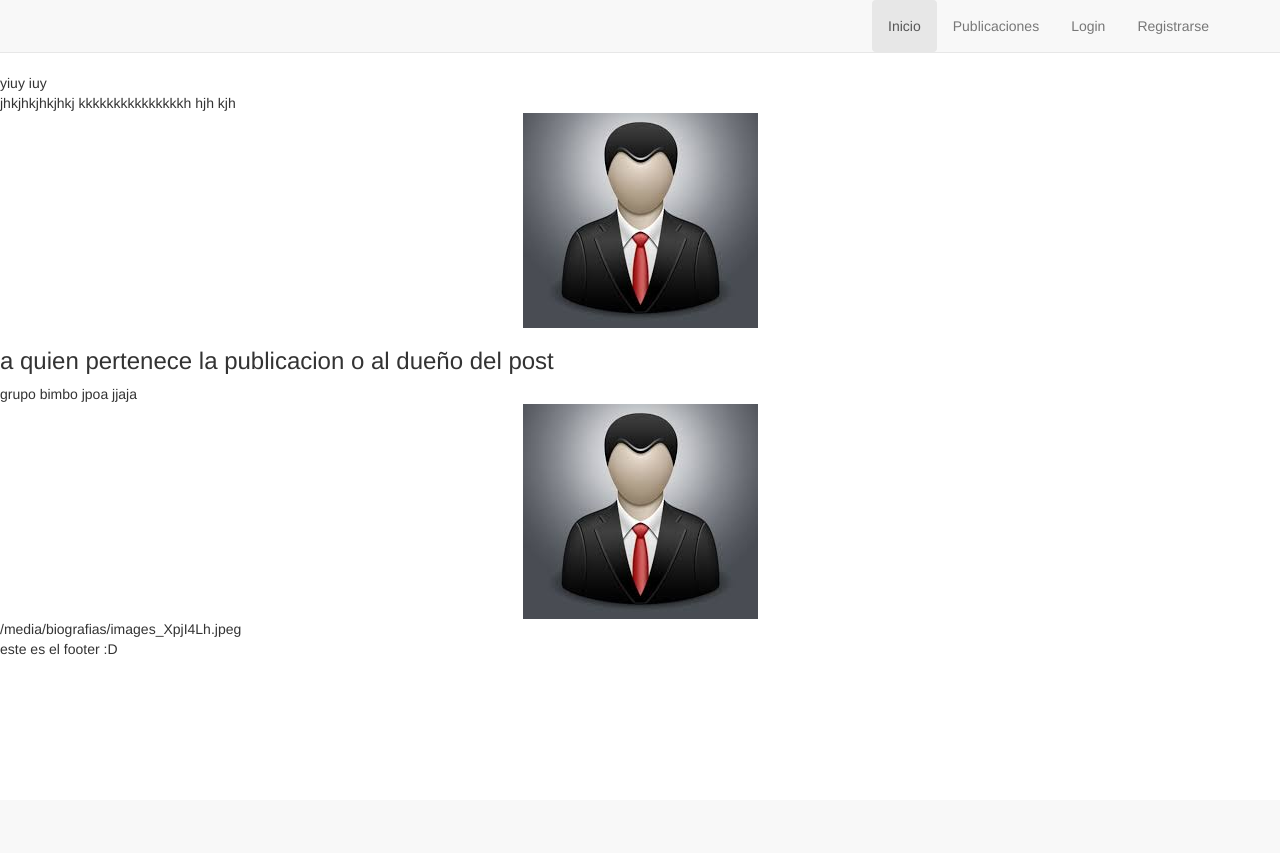
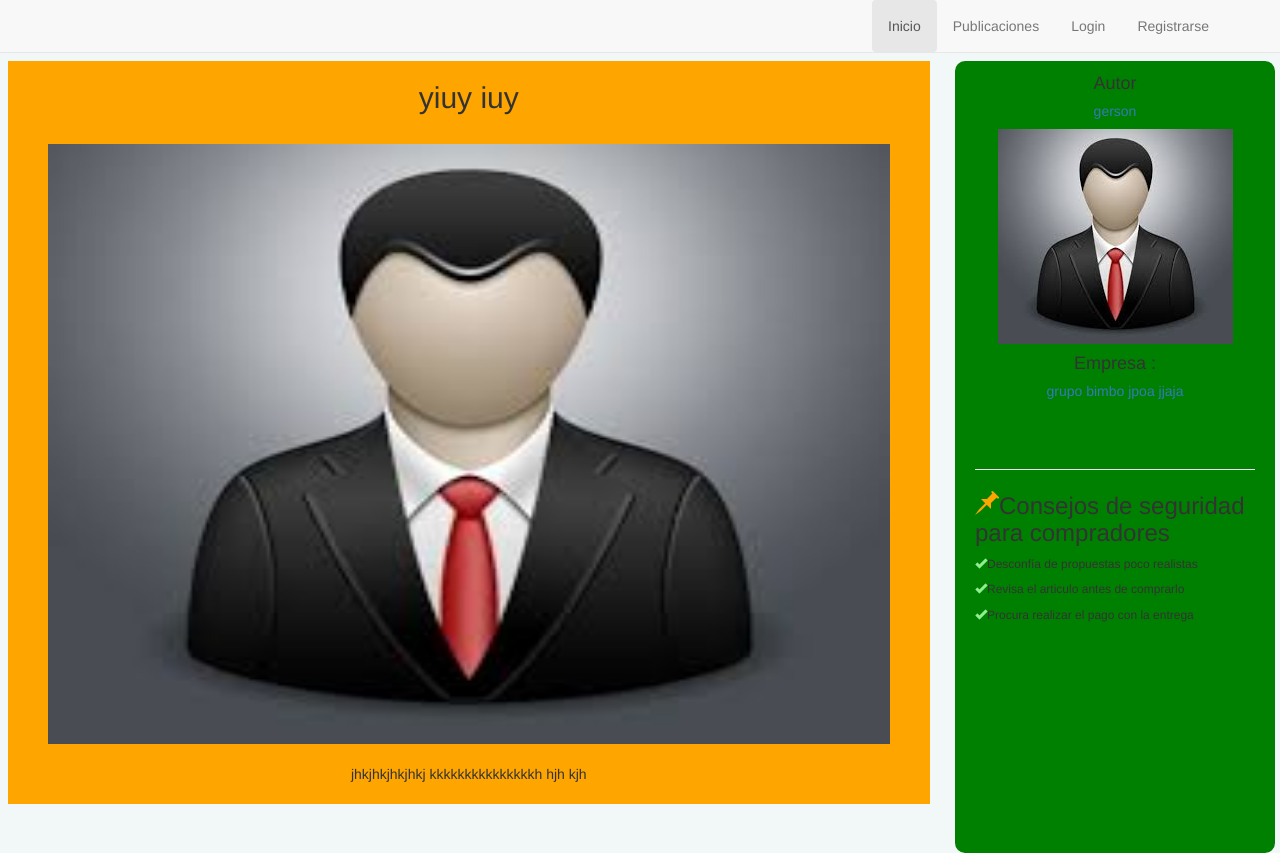
Before and after one commit to GersonRevatta/PyME, a Django app: a page that uses usuario/templates/base.html in a window 1280 px wide. Before the commit the page ends 655 px from the top, so only its background shows below. Run offline with Django 3.2, Linux system fonts and the light colour scheme; data comes from the database, SQL or seed files in the repository; both versions use the stored data as it was after the commit; some libraries are stand-ins or nearby versions.

Commit message:
falta dar detalles

```diff
--- a/aviso/templates/ofertaDetalle.html
+++ b/aviso/templates/ofertaDetalle.html
@@ -2,25 +2,91 @@
 {% block title %} Descripcion {% endblock %}
 {% block content %}
 
+<style type="text/css">
+	*{
+		margin: 0px;
+		padding: 0px;
+	}
+	.pulicacionDetalle{
+		margin: -12px 8px;
+		display: inline-block;
+		background-color: orange;
+		width: 72%
 
 
-{{ producto.title }}
-<br>
-{{ producto.description }}
-<br>
-	<img src="{{ producto.postimage.imagepost.url }}" class="featurette-image img-responsive center-block" data-src="holder.js/500x500/auto" alt="Generic placeholder image">
+	}
+
+	aside{
+		height: 99vh;
+		display: inline-block;
+		background-color: green;
+		width: 25%;
+		float: right;
+		margin: -12px 5px;
+		border-radius: 10px;
+		padding: 3px 20px;
+
+	}
+	.containerTotal{
+	}
+	.imagenProducto{
+		height: 600px;
+		width: 100%;
+		padding: 0px 40px;
+
+	}
+	h5,h2 ,h4  ,.ConceptProducto	{
+		text-align: center;
+	}
+
+</style>
+<div class="containerTotal">
+
+	<div class="pulicacionDetalle">
+
+	<h2>{{ producto.title }}</h2>
+	<br>
+		<img src="{{ producto.postimage.imagepost.url }}" class="featurette-image img-responsive center-block imagenProducto" data-src="holder.js/500x500/auto" alt="Generic placeholder image">
+	<br>
+	<div class="ConceptProducto">
+	{{ producto.description }}
+	</div>
+	<br>
+	</div>
+	<aside>
+	<h4>Autor</h4>
+	<h5>
+	<a href="{% url 'biografia' producto.user.slug %}">
+		{{ producto.user.user.username }}
+	</a>
+	</h5>
+	<a href="">
+		<img src="{{ producto.user.profileimage.biography.url }}" class="featurette-image img-responsive center-block" data-src="holder.js/500x500/auto" alt="Generic placeholder image">
+	</a>
+	<h4> Empresa : </h4>
+	<h5>
+	<a href="{% url 'biografia' producto.user.slug %}">
+		{{ producto.user.companyname }}
+	</a>
+	</h5>
+	<br>
+	<br>
+	<hr>
+	<h3><span class="glyphicon glyphicon-pushpin" style="color: orange;"></span>Consejos de seguridad para compradores</h3>
+	<h6><span class="glyphicon glyphicon-ok" style="color: lightgreen;"></span>Desconfía de propuestas poco realistas</h6>
+    <h6><span class="glyphicon glyphicon-ok" style="color: lightgreen;"></span>Revisa el articulo antes de comprarlo</h6>
+    <h6><span class="glyphicon glyphicon-ok" style="color: lightgreen;"></span>Procura realizar el pago con la entrega</h6>
 
 
-<h3>a quien pertenece la publicacion o al dueño del post </h3>
-{{ producto.user.companyname}}
 
-	<img src="{{ producto.user.profileimage.biography.url }}" class="featurette-image img-responsive center-block" data-src="holder.js/500x500/auto" alt="Generic placeholder image">
+	</aside>
 
-{{ producto.user.profileimage.biography.url }}
 
-<br>
 
+</div>
 
 
 
 {% endblock  %}
+{% block footer %}
+{% endblock %}
--- a/aviso/views.py
+++ b/aviso/views.py
@@ -5,15 +5,64 @@ from .models import Post
 from django.http import HttpResponseRedirect
 
 from django.core.urlresolvers import reverse
+from usuario.models import Category
 
 
+from django.core.paginator import Paginator ,EmptyPage ,PageNotAnInteger
+from django.db.models import Q
 # Create your views here.
 def post(request):
 	publico = Post.objects.all()
-	context = {"publico":publico}
+	categoria = Category.objects.all()
+	query = request.GET.get("q")
+	print(query)
+	if query:
+		publico = publico.filter(
+			Q(title__startswith=query)|
+			Q(user__companyname__startswith=query)|
+			Q(user__category__name__startswith=query)
+			).distinct()
+	paginator = Paginator(publico,20)
+	page_request_var = "page"
+	page = request.GET.get(page_request_var)
+	try:
+		publico = paginator.page(page)
+	except PageNotAnInteger:
+		publico = paginator.page(1)
+	except EmptyPage:
+		publico = paginator.page(paginator.num_pages)
+	context = {"publico":publico,"categoria":categoria}
 	return render(request,"ofertas.html",context)
 
+
+'''
+class Post(models.Model):
+	user = models.ForeignKey(UserProfile , null=True,blank=True)
+	title = models.CharField(max_length=100)
+
+class Category(models.Model):
+	name= models.CharField(max_length=50)
+	concept= models.TextField()
+	def __str__(self):
+		return self.name
+
+
+class UserProfile(models.Model):
+
+	user = models.ForeignKey( User , null=True , blank=True)
+	category = models.ForeignKey(Category, null= True , blank=True)
+	profileimage = models.ForeignKey(ProfileImage , null=True ,blank=True)
+
+'''
 def postDetail(request,slug):
 	producto = Post.objects.get(slug=slug)
+
 	context = {"producto":producto}
 	return render(request,"ofertaDetalle.html",context)
+
+
+def eliminarPost():
+	...
+
+def editarPost():
+	...
--- a/usuario/models.py
+++ b/usuario/models.py
@@ -49,17 +49,17 @@ class User(models.Model):
 			return False
 
 
+class ProfileImage(models.Model):
+	profile = models.ForeignKey(User, null=True,blank=True)
+	companyimage = models.ImageField(upload_to='empresas/')
+	biography = models.ImageField(upload_to='biografias')
+
+
 class Category(models.Model):
 	name= models.CharField(max_length=50)
 	concept= models.TextField()
 	def __str__(self):
 		return self.name
-
-class ProfileImage(models.Model):
-	profile = models.ForeignKey(User, null=True,blank=True)
-	companyimage = models.ImageField(upload_to='empresas/')
-	biography = models.ImageField(upload_to='biografias')
-
 
 
 class UserProfile(models.Model):
--- a/usuario/templates/base.html
+++ b/usuario/templates/base.html
@@ -11,7 +11,10 @@
 </head>
 <body>
 <style type="text/css">
+  body{
+    background-color: #f2f7f7;
 
+  }
 
 </style>
 <!-- -->
--- a/usuario/templates/biografia.html
+++ b/usuario/templates/biografia.html
@@ -87,7 +87,7 @@
         	<center>
           <h3>Ultimas Publicaciones</h3>
 
-			<button type="button" class="btn btn-primary" data-toggle="modal" data-target="#exampleModal" data-whatever="@mdo">Agregar Curso</button>
+			<button type="button" class="btn btn-primary" data-toggle="modal" data-target="#exampleModal" data-whatever="@mdo">Publicar</button>
 
 
         	</center>
@@ -128,7 +128,8 @@
 			background-color: red;
 			width: 100px;
 			background-size: 100% 100%;
-			background-image: url("{{ a.postimage.imagepost.url }}");
+			/* background-image: url("{{ a.postimage.imagepost.url }}");
+			*/
 		}
 
 </style>
@@ -138,6 +139,7 @@
 
 			        <div class="col-md-3  perfil_">
 						<div class="imagenProducto_">
+							        	<img src="{{ a.postimage.imagepost.url }}" class="featurette-image img-responsive center-block" data-src="holder.js/500x500/auto" alt="Generic placeholder image">
 
 						</div>
 
```
Also changed, not shown: aviso/templates/ofertas.html (+63 -10 lines), db.sqlite3, media/biografias/images_XpjI4Lh.jpeg (added), media/post/botonpago_lKKSG8I.png (added), media/post/botonpago_wXJE0m6.png (added), media/post/images.jpeg (added), 2 other files.
